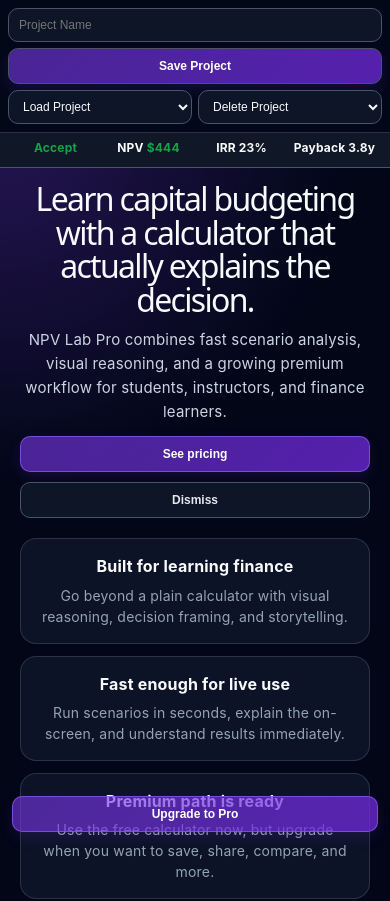
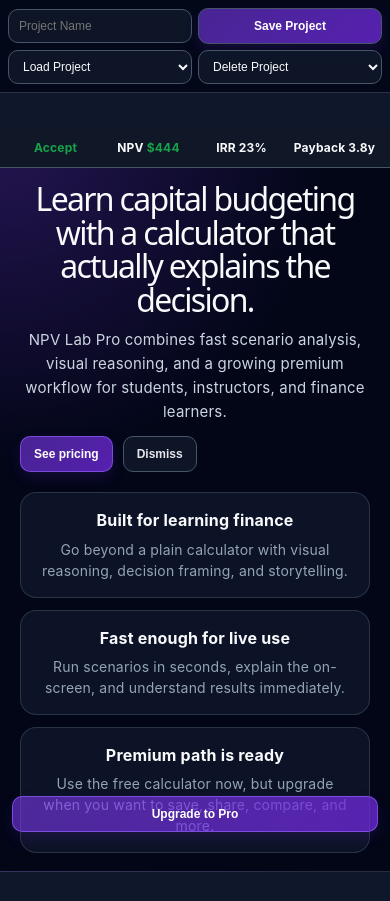
Before and after one commit to armstrma/npv-calculator, a React (Vite) app: page / in a window 390 px wide. Shown: the top 901 px of the page. Built offline with nearby package versions, Linux system fonts and the light colour scheme.

Commit message:
Use two-row mobile project header

```diff
--- a/src/App.css
+++ b/src/App.css
@@ -653,14 +653,15 @@ th, td { border: 1px solid #334155; padding: 8px; text-align: left; }
     padding-top: 48px;
   }
   .project-toolbar {
+    display: grid;
+    grid-template-columns: minmax(0, 1fr) minmax(0, 1fr);
     padding: 8px;
     gap: 6px;
   }
-  .project-toolbar input,
-  .project-toolbar select,
-  .project-toolbar button,
-  .button-primary,
-  .button-secondary {
+  .project-toolbar > :nth-child(1),
+  .project-toolbar > :nth-child(2),
+  .project-toolbar > :nth-child(3),
+  .project-toolbar > :nth-child(4) {
     width: 100%;
     min-width: 0 !important;
   }
```
